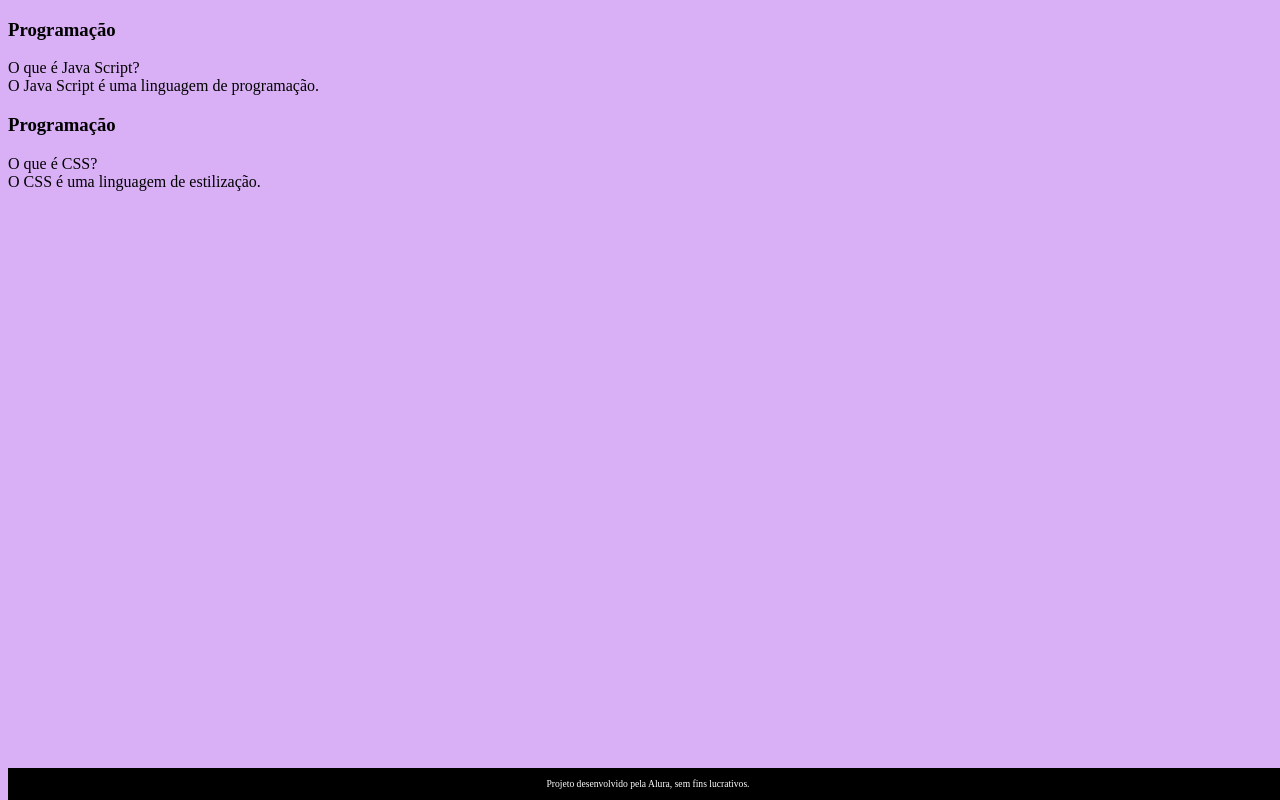
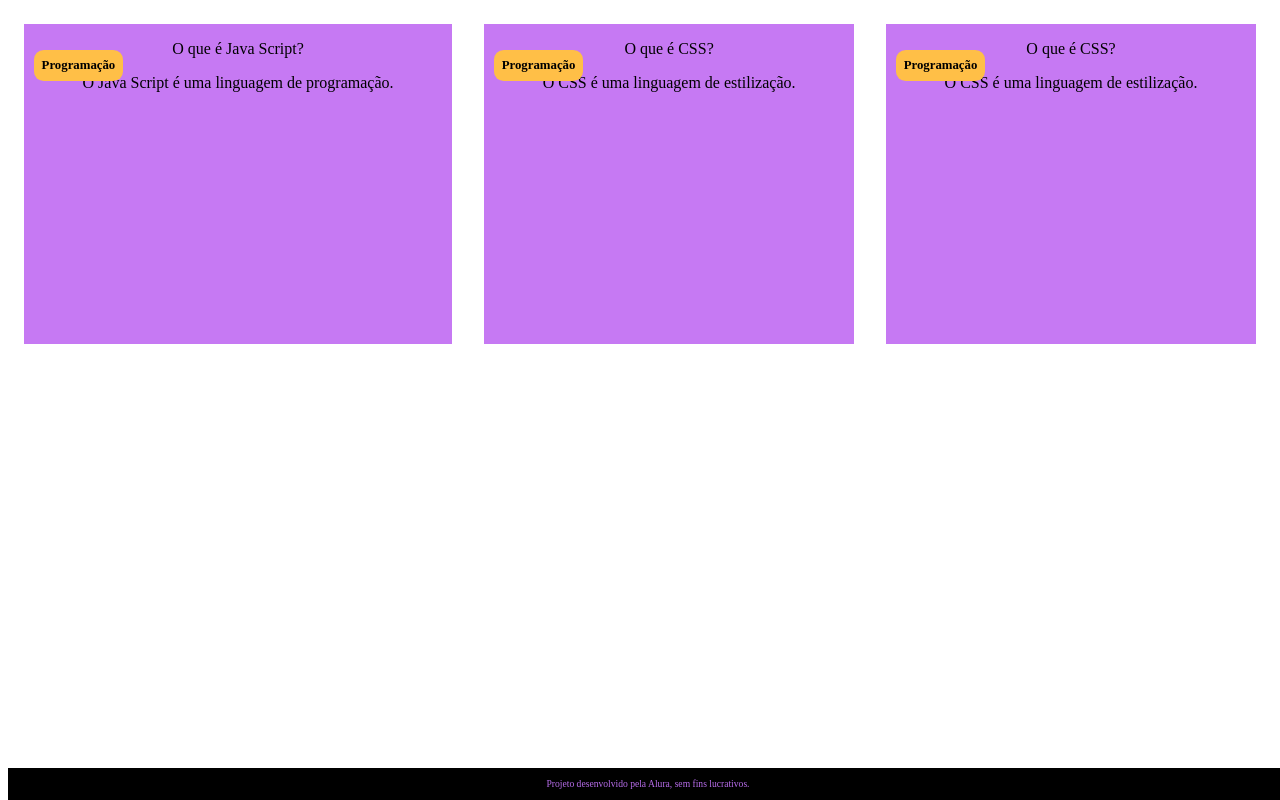
Before and after one commit to fer262008/Fernanda-2B---Flashcard, a plain HTML site: page index.html in a window 1280 px wide. Drawn offline with Linux system fonts and the light colour scheme.

Commit message:
Add files via upload
até a aula 3

```diff
--- a/index.html
+++ b/index.html
@@ -4,21 +4,21 @@
 <head>
     <meta charset="UTF-8">
     <meta name="viewport" content="width=device-width, initial-scale=1.0">
-    <title>Flashcard</title>
+    <title>Flashcard-Fernanda</title>
     <link rel="stylesheet" href="style.css">
 </head>
 
 <body>
     <main>
-        <section id= “container”>
+        <section id="container">
             <article class="cartao">
                 <div class="cartao__conteudo">
                     <h3> Programação </h3>
                     <div class="cartao__conteudo__pergunta">
-                        O que é Java Script?
+                        <p>O que é Java Script?</p>
                     </div>
                     <div class="cartao__conteudo__resposta">
-                            O Java Script é uma linguagem de programação.
+                        <p>O Java Script é uma linguagem de programação.</p>
                     </div>
                 </div>
             </article>
@@ -26,13 +26,23 @@
                 <div class="cartao__conteudo">
                     <h3> Programação </h3>
                     <div class="cartao__conteudo__pergunta">
-                                    O que é CSS?
+                        <p>O que é CSS?</p>
                     </div>
                     <div class="cartao__conteudo__resposta">
-                                    O CSS é uma linguagem de estilização.
+                        <p>O CSS é uma linguagem de estilização.</p>
                     </div>
                 </div>
-
+            </article>
+            <article class="cartao">
+                <div class="cartao__conteudo">
+                    <h3> Programação </h3>
+                    <div class="cartao__conteudo__pergunta">
+                        <p>O que é CSS?</p>
+                    </div>
+                    <div class="cartao__conteudo__resposta">
+                        <p>O CSS é uma linguagem de estilização.</p>
+                    </div>
+                </div>
             </article>
         </section>
     </main>
--- a/style.css
+++ b/style.css
@@ -1,11 +1,39 @@
 body {
-    background-color: rgb(217, 175, 245);
+    background-color: rgb(255, 255, 255);
     font-family: Bai Jamjuree;
+}
+
+#container {
+    display: flex;
+}
+
+.cartao {
+    margin: 1rem 1rem;
+    background-color: rgb(198, 121, 243);
+    height: 20rem;
+    flex-grow: 1;
+    flex-basis: calc(33% -6rem);
+}
+
+.cartao__conteudo {
+    text-align: center;
+    height: 100%;
+}
+
+.cartao__conteudo h3 {
+    background-color: rgb(255, 191, 71);
+    text-align: left;
+    padding: 0.5rem;
+    position: absolute;
+    margin: 0.6rem;
+    border-radius: 0.6rem;
+    font-size: 1vw;
+
 }
 
 footer {
     background-color: rgb(0, 0, 0);
-    color: white;
+    color: rgb(184, 109, 235);
     bottom:0;
     position:fixed;
     width:100%;
```
Lines whose indentation alone changed are shown as unchanged.
